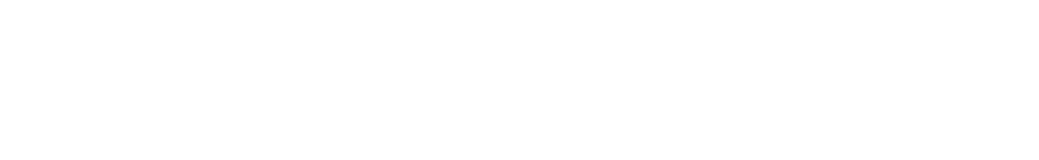
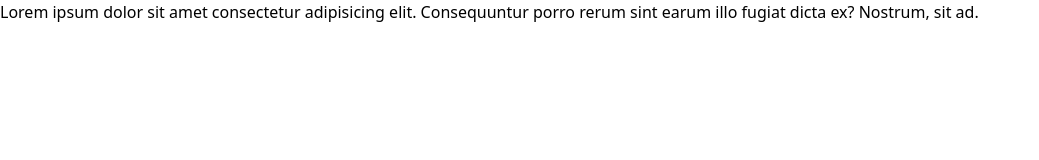
Before and after one commit to shraddha-dotcom/Group-learning-1, a plain HTML site: page index.html in a window 1280 px wide. Shown: the whole page, without its empty margins (0-1039 px from the left). Drawn offline with nearby package versions, Linux system fonts and the light colour scheme.

Commit message:
added paragrapg

```diff
--- a/index.html
+++ b/index.html
@@ -10,7 +10,9 @@
     <!-- header section -->
     <header>
 
+<p>Lorem ipsum dolor sit amet consectetur adipisicing elit. Consequuntur porro rerum sint earum illo fugiat dicta ex? Nostrum, sit ad.
 
+</p>
     </header>
 
 
```
